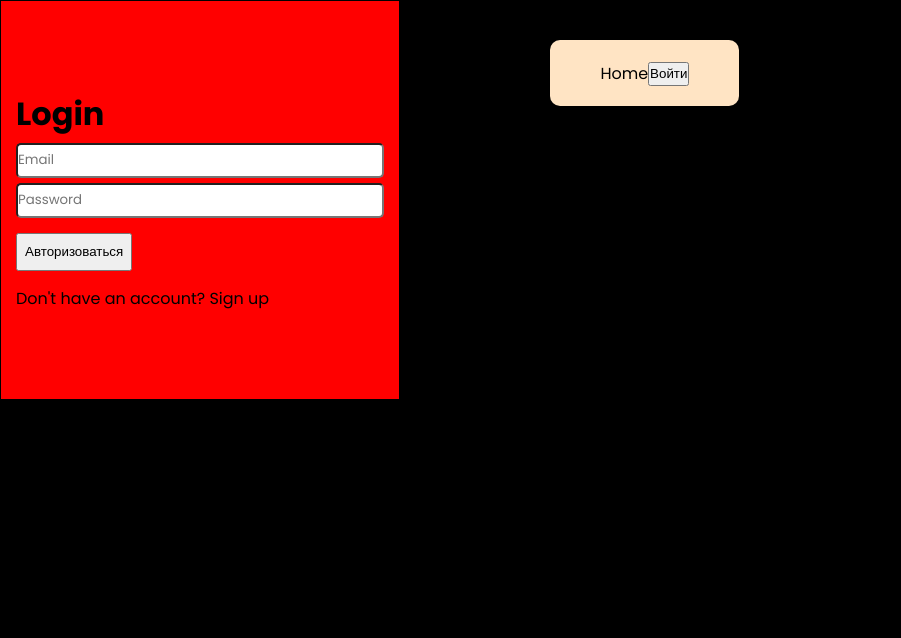
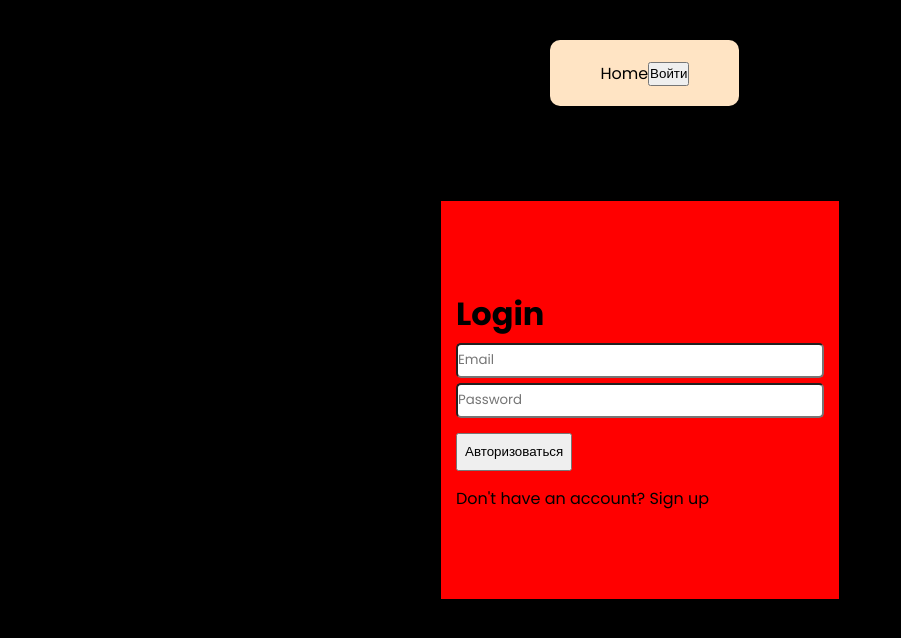
Before and after one commit to Yusuf13n/Cinema, a React (Vite) app: page /Auth in a window 1280 px wide. Shown: the top 638 px of the page, without its empty margins (0-901 px from the left). Built offline with nearby package versions, Linux system fonts and the light colour scheme.

Commit message:
Проверка

```diff
--- a/src/Pages/Forma/Forma.module.css
+++ b/src/Pages/Forma/Forma.module.css
@@ -0,0 +1,6 @@
+.containerForm {
+  display: flex;
+  height: 100vh;
+  justify-content: center;
+  align-items: center;
+}
--- a/src/Pages/Home/Films/Films.module.css
+++ b/src/Pages/Home/Films/Films.module.css
@@ -77,7 +77,6 @@
   opacity: 0.7;
 }
 
-
 .cardList {
   display: grid;
   grid-template-columns: repeat(3, 1fr);
@@ -88,3 +87,7 @@
   padding: 0;
   margin: 0;
 }
+
+.loading {
+  color: white;
+}
--- a/src/Pages/Home/Films/FilmsCard.tsx
+++ b/src/Pages/Home/Films/FilmsCard.tsx
@@ -21,7 +21,7 @@ export const FilmsCard = () => {
   return (
     <div className={style.container}>
       {loading ? (
-        <p>Loading...</p>
+        <p className={style.loading}>Loading...</p>
       ) : (
         <ul className={style.cardList}>
           {films.map((film) => (
--- a/src/Pages/Home/Home.tsx
+++ b/src/Pages/Home/Home.tsx
@@ -9,3 +9,4 @@ export const Home = () => {
     </div>
   )
 }
+// s12324t
```
